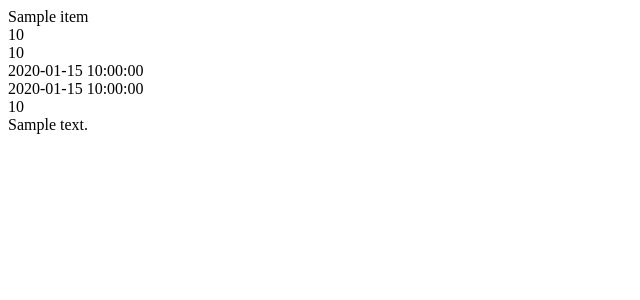
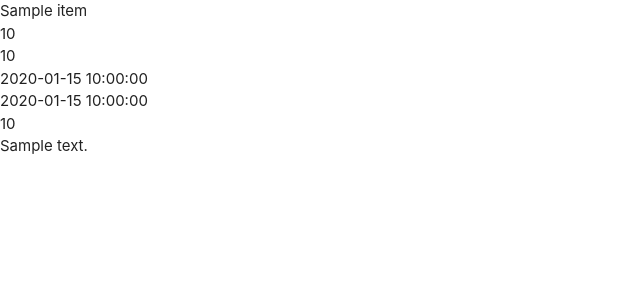
Before and after one commit to DaveWhiteh/stock-it, a Flask app: page / in a window 1280 px wide. Shown: the top 300 px of the page, without its empty margins (0-640 px from the left). Run offline with Flask 3, Linux system fonts and the light colour scheme; a database or web service that is not in the repository returns one stand-in record (values such as "Sample title"); some libraries are stand-ins or nearby versions.

Commit message:
Add font awesome, google fonts, materialize and jquery script and links to base.html

```diff
--- a/templates/base.html
+++ b/templates/base.html
@@ -9,11 +9,28 @@
         content="Stock-it allows users to register and login so that they can create and manage any type of inventory.">
 
     <title>Stock-it</title>
+
+    <!-- font awesome link -->
+    <link rel="stylesheet" href="https://cdnjs.cloudflare.com/ajax/libs/font-awesome/6.5.1/css/all.min.css"
+        integrity="sha512-DTOQO9RWCH3ppGqcWaEA1BIZOC6xxalwEsw9c2QQeAIftl+Vegovlnee1c9QX4TctnWMn13TZye+giMm8e2LwA=="
+        crossorigin="anonymous" referrerpolicy="no-referrer" type="text/css" />
+    <!-- google fonts link -->
+    <link rel="preconnect" href="https://fonts.googleapis.com">
+    <link rel="preconnect" href="https://fonts.gstatic.com" crossorigin>
+    <link href="https://fonts.googleapis.com/css2?family=Poppins:wght@100;200;300;400;500;600;700;800&display=swap"
+        rel="stylesheet">
+    <!-- materialize link -->
+    <link rel="stylesheet" href="https://cdnjs.cloudflare.com/ajax/libs/materialize/1.0.0/css/materialize.min.css"
+        type="text/css">
 </head>
 
 <body>
     {% block content %}
     {% endblock %}
+
+    <script src="https://code.jquery.com/jquery-3.7.1.min.js"
+        integrity="sha256-/JqT3SQfawRcv/BIHPThkBvs0OEvtFFmqPF/lYI/Cxo=" crossorigin="anonymous"></script>
+    <script src="https://cdnjs.cloudflare.com/ajax/libs/materialize/1.0.0/js/materialize.min.js"></script>
 </body>
 
 </html>
```
